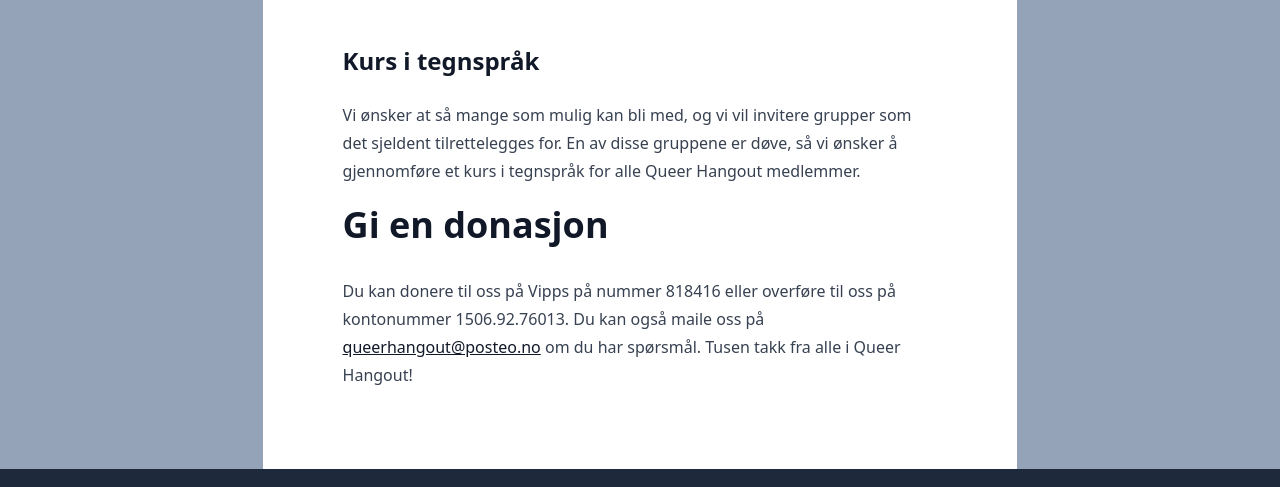
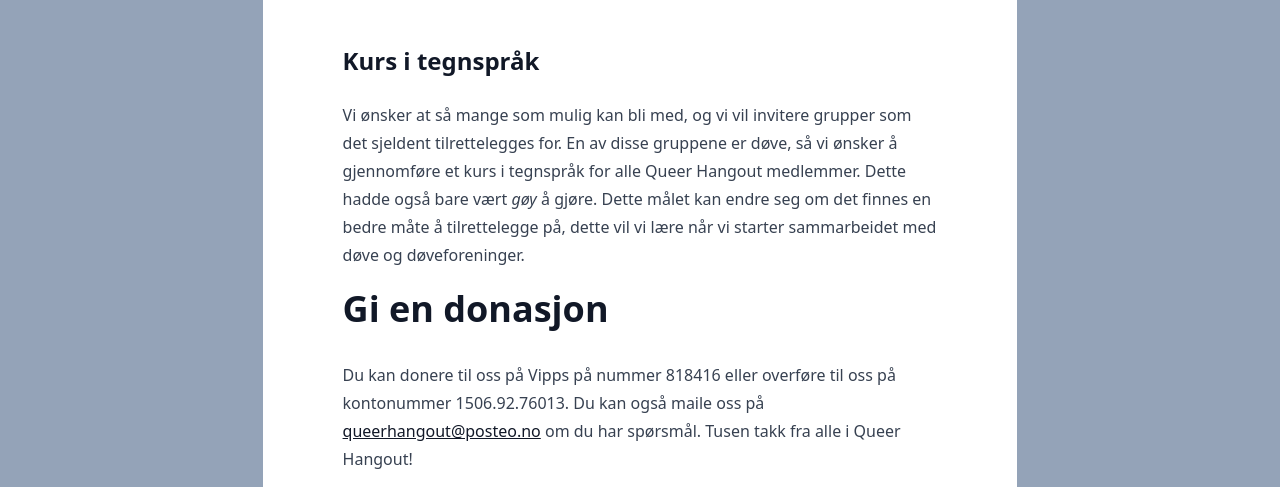
Before and after one commit to Queer-Hangout/queer-hangout-hjemmeside, a Gatsby site: page /vaare-maal in a window 1280 px wide. Shown: the part 1837-2324 px from the top of the page. Built offline with nearby package versions, Linux system fonts and the light colour scheme; Gatsby itself is replaced by a stand-in of ours.

Commit message:
Update vaare-maal.mdx
Endret "Kurs i tegnspråk" delen til å tydeliggjøre at tegnspråkkurs er noe som ville vært gøy, men at det er en antagelse fra min side  om at dette faktisk tilrettelegger.

Lagt til settning om at "dette målet kan endre seg om vi finner ut det finnes en bedre måte å tilrettelegge på"

```diff
--- a/content/pages/vaare-maal.mdx
+++ b/content/pages/vaare-maal.mdx
@@ -30,8 +30,7 @@
 
 
 ## Kurs i tegnspråk
-Vi ønsker at så mange som mulig kan bli med, og vi vil invitere grupper som det sjeldent tilrettelegges for. En av disse gruppene er døve, så vi ønsker å gjennomføre et kurs i tegnspråk for alle Queer Hangout medlemmer.
-
+Vi ønsker at så mange som mulig kan bli med, og vi vil invitere grupper som det sjeldent tilrettelegges for. En av disse gruppene er døve, så vi ønsker å gjennomføre et kurs i tegnspråk for alle Queer Hangout medlemmer. Dette hadde også bare vært *gøy* å gjøre. Dette målet kan endre seg om det finnes en bedre måte å tilrettelegge på, dette vil vi lære når vi starter sammarbeidet med døve og døveforeninger.
 
 # Gi en donasjon
 Du kan donere til oss på Vipps på nummer 818416 eller overføre til oss på kontonummer 1506.92.76013. Du kan også maile oss på [queerhangout@posteo.no](mailto:queerhangout@posteo.no) om du har spørsmål. Tusen takk fra alle i Queer Hangout!
```
